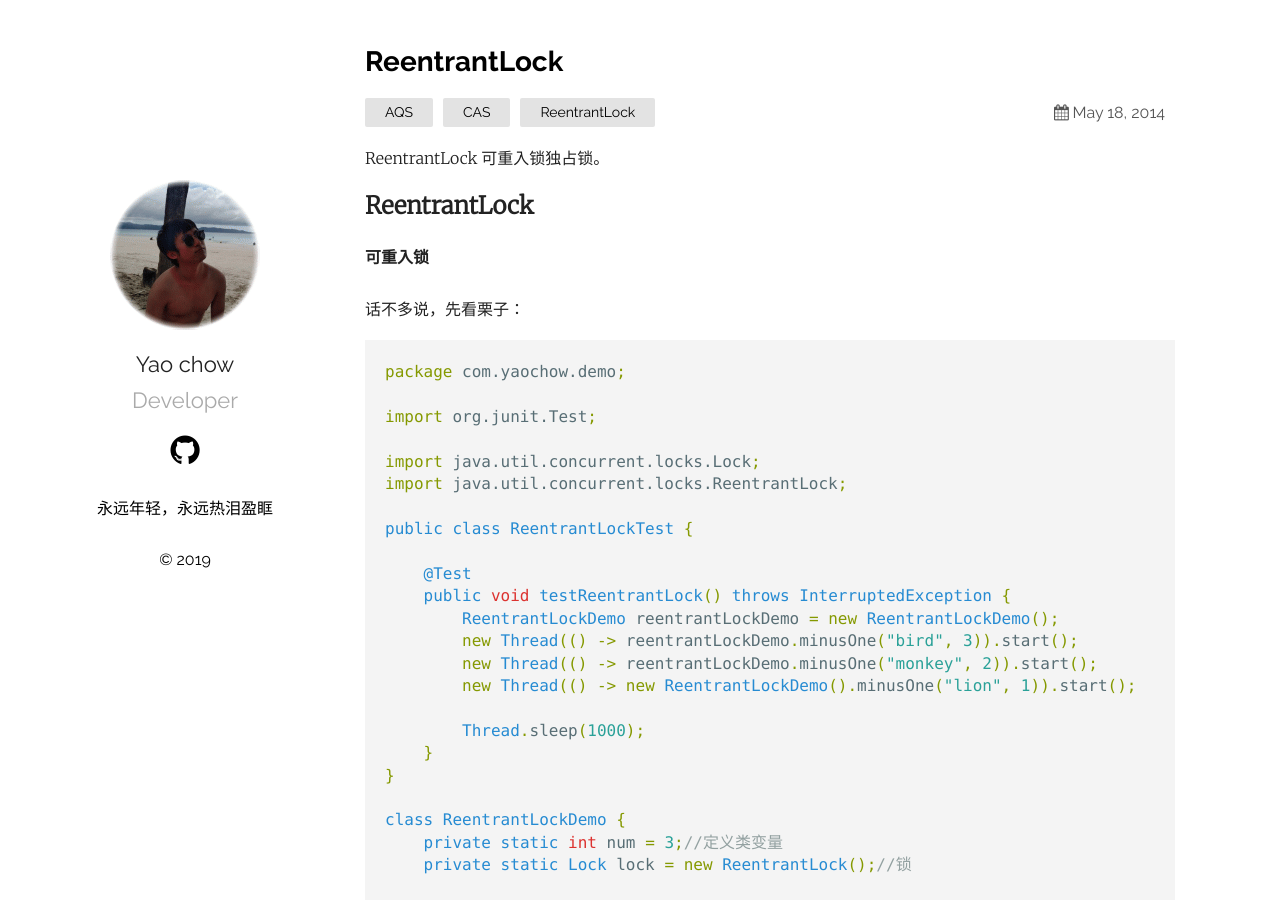
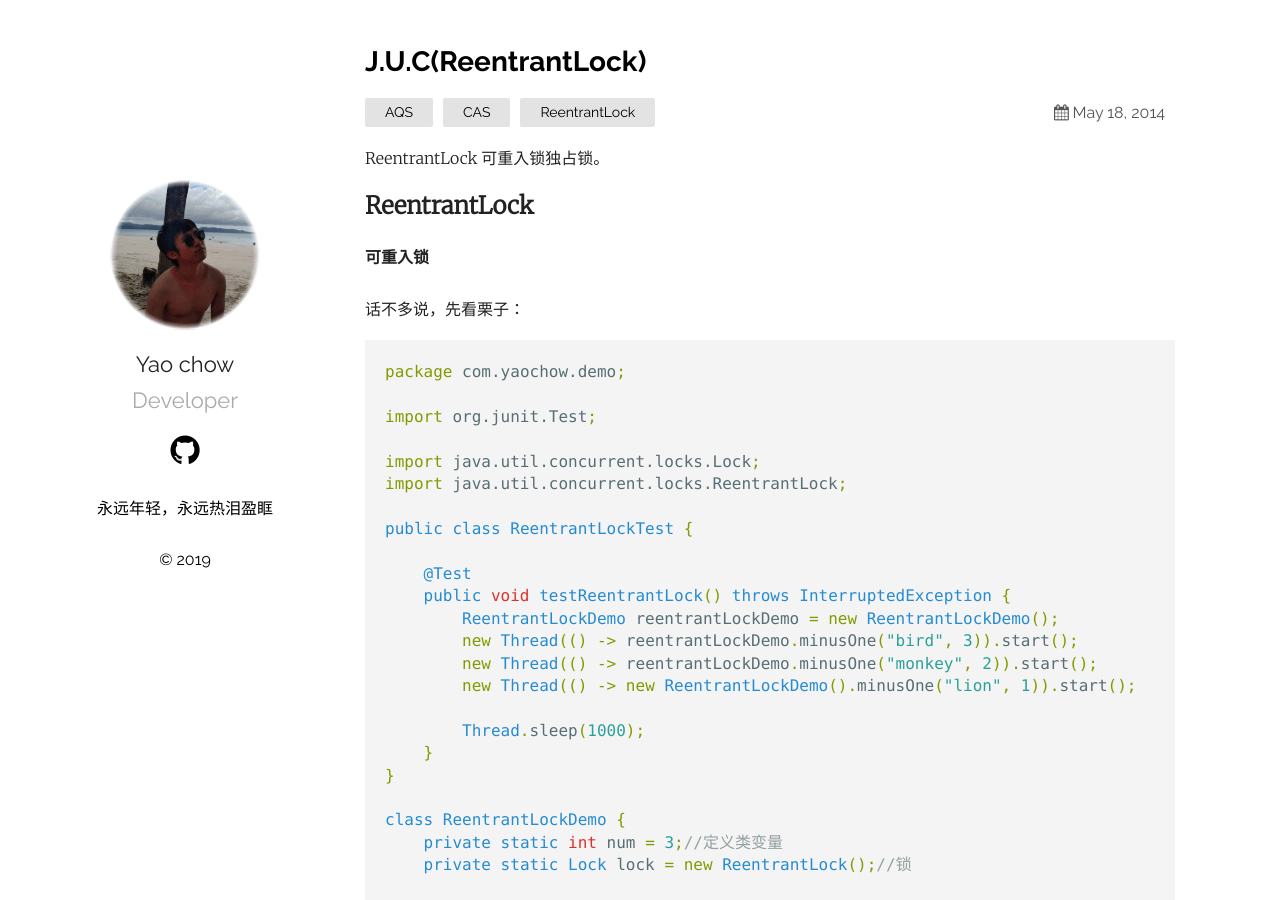
Before and after one commit to yyyyyyyy/yyyyyyyy.github.io, a Jekyll site: the page built from _posts/2014-05-19-ReentrantLock.md, in a window 1280 px wide and 900 px high. Built offline with Jekyll 4.4.1, drawn with Linux system fonts in a browser that asks for light colours; comment, search, counter and statistics services are not loaded.

```diff
--- a/_posts/2014-05-19-ReentrantLock.md
+++ b/_posts/2014-05-19-ReentrantLock.md
@@ -1,6 +1,6 @@
 ---
 layout: post
-title:  "ReentrantLock"
+title:  "J.U.C(ReentrantLock)"
 date:   2014-05-19 00:02:08 +0800
 categories: AQS CAS ReentrantLock
 ---
```
